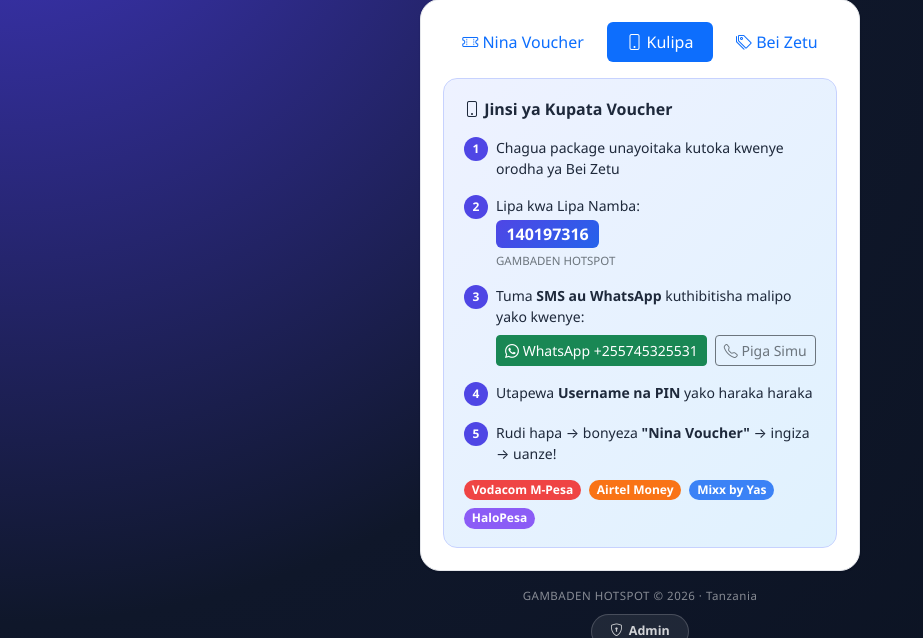
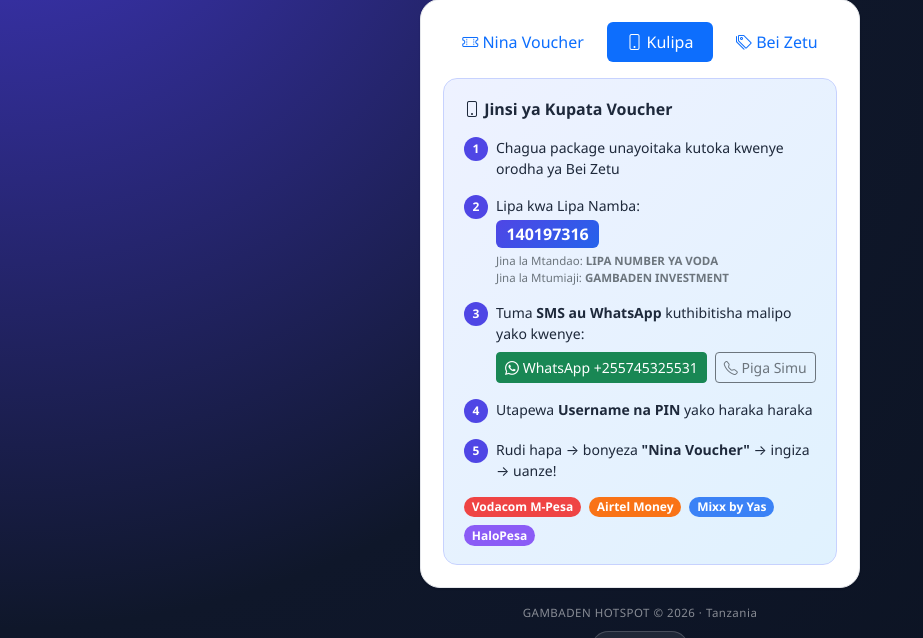
Before and after one commit to massawes/gambadeninvestment, a PHP site: page / in a window 1280 px wide, after a click on "Kulipa". Shown: the part 238-876 px from the top of the page, without its empty margins (0-923 px from the left). Run offline with PHP 8.4, Linux system fonts and the light colour scheme; data comes from the database, SQL or seed files in the repository; data that the repository does not hold is empty.

Commit message:
Show network name and username under Lipa Namba in payment tab
Co-Authored-By: Claude Sonnet 5 <noreply@anthropic.com>

```diff
--- a/index.php
+++ b/index.php
@@ -262,7 +262,10 @@ if ($_SERVER['REQUEST_METHOD'] === 'POST' && isset($_POST['action']) && $_POST['
           <div class="small">
             <div>Lipa kwa Lipa Namba:</div>
             <div class="badge btn-nx-primary fs-6 my-1"><?= htmlspecialchars($portal['lipa_number']) ?></div>
-            <div class="text-secondary" style="font-size:11.5px;"><?= htmlspecialchars($portal['business_name']) ?></div>
+            <div class="text-secondary" style="font-size:11.5px;">
+              Jina la Mtandao: <strong>LIPA NUMBER YA VODA</strong><br>
+              Jina la Mtumiaji: <strong>GAMBADEN INVESTMENT</strong>
+            </div>
           </div>
         </div>
 
```
